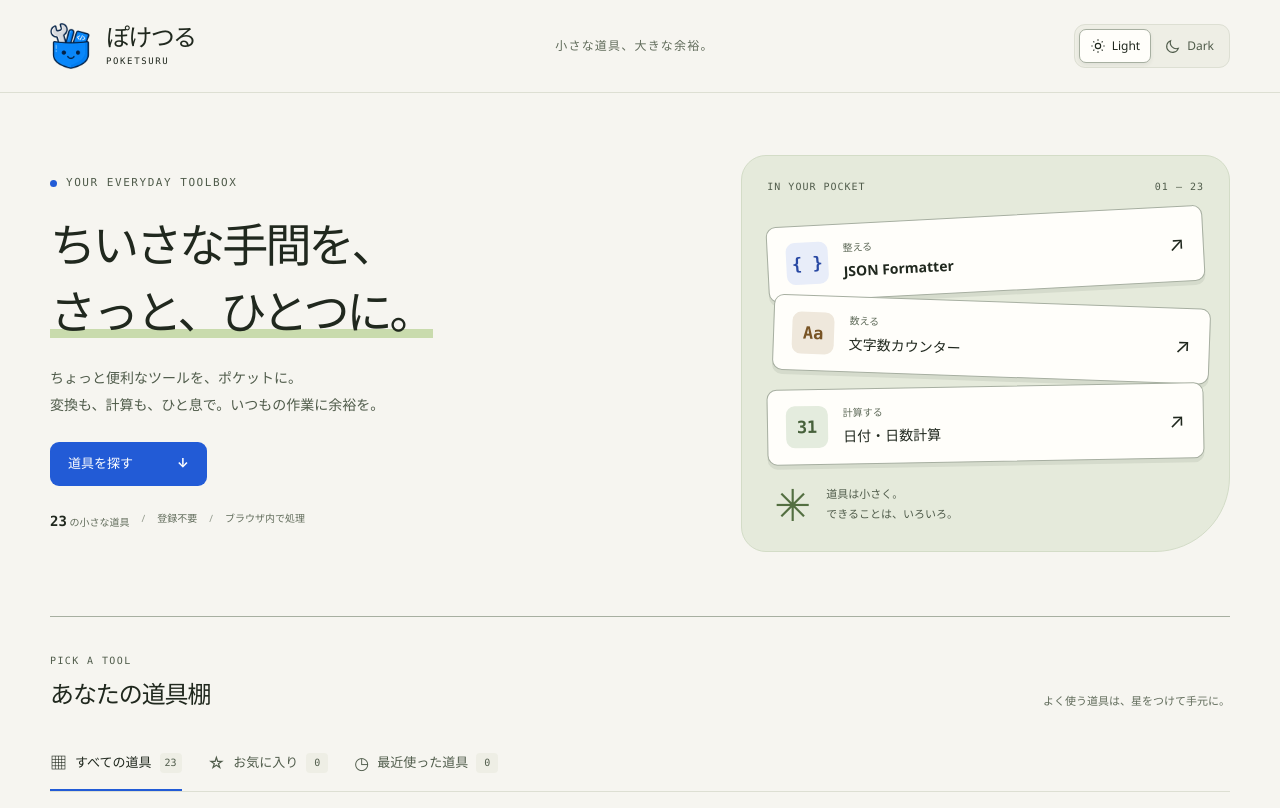
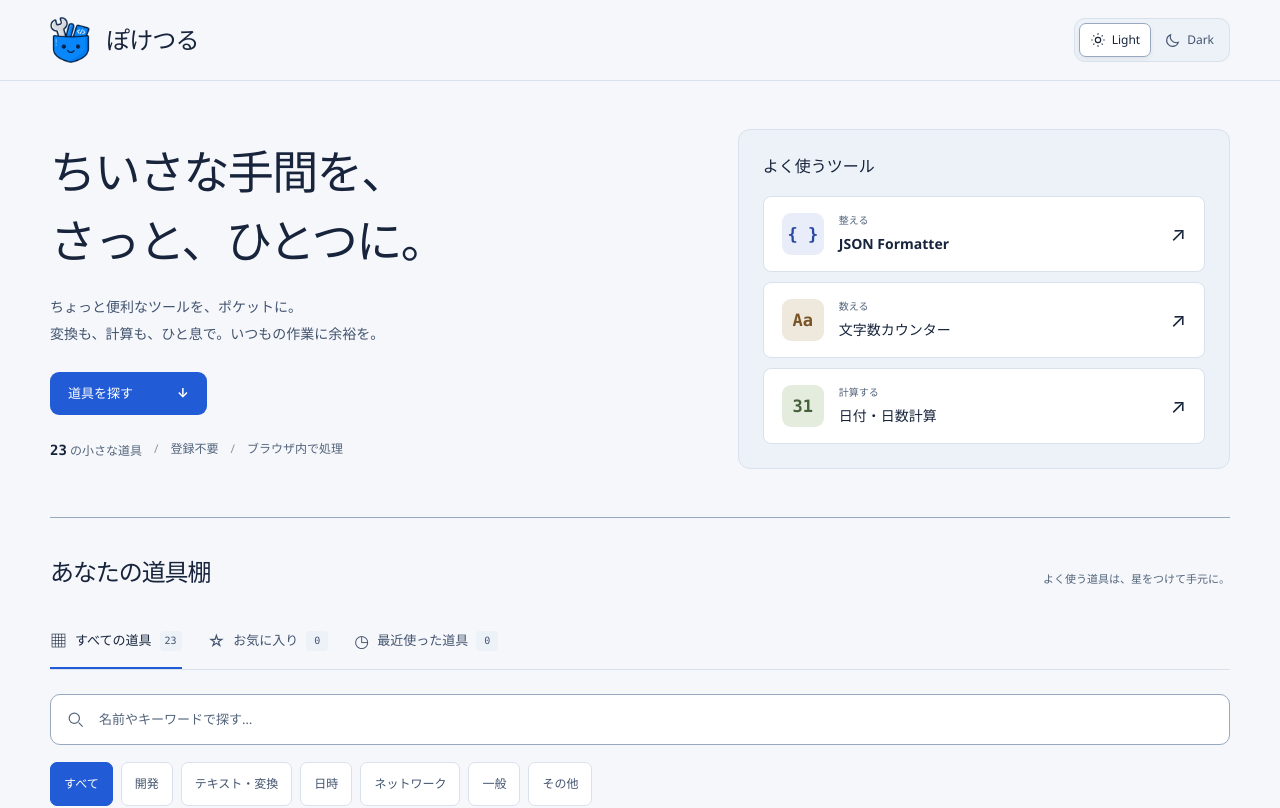
Before and after one commit to marcelows729/web-toolbox, a React (Vite) app: page / in a window 1280 px wide. Shown: the top 808 px of the page. Built offline with nearby package versions, Linux system fonts and the light colour scheme.

Commit message:
青と深いネイビーの落ち着いたデザインに改善

```diff
--- a/src/App.css
+++ b/src/App.css
@@ -1,20 +1,20 @@
 :root {
-  --page-bg: #f6f5f0;
-  --surface: #fffefa;
-  --surface-alt: #eeeee5;
-  --surface-muted: #e9eee4;
-  --border: #dddfd3;
-  --border-strong: #a7afa1;
-  --text: #20281e;
-  --text-soft: #505c4b;
-  --text-muted: #616c5b;
-  --primary: #20281e;
+  --page-bg: #f5f7fb;
+  --surface: #ffffff;
+  --surface-alt: #edf2f8;
+  --surface-muted: #eaf0f8;
+  --border: #d9e1ec;
+  --border-strong: #98a8bf;
+  --text: #17243b;
+  --text-soft: #43546f;
+  --text-muted: #53647b;
+  --primary: #17243b;
   --primary-contrast: #ffffff;
   --accent: #225bd6;
   --accent-hover: #1748b0;
   --accent-soft: rgba(34, 91, 214, 0.10);
-  --tag-bg: #e9eee4;
-  --tag-text: #43533a;
+  --tag-bg: #eaf0f8;
+  --tag-text: #43546f;
   --success-bg: #ecfdf5;
   --success-text: #065f46;
   --success-border: #a7f3d0;
@@ -24,22 +24,22 @@
   --shadow: rgba(32, 40, 30, 0.07);
 }
 :root[data-theme='dark'] {
-  --page-bg: #111712;
-  --surface: #1a231c;
-  --surface-alt: #263229;
-  --surface-muted: #233121;
-  --border: #354137;
-  --border-strong: #667762;
-  --text: #edf2e8;
-  --text-soft: #bfccba;
-  --text-muted: #a4b29e;
-  --primary: #edf2e8;
+  --page-bg: #0b1426;
+  --surface: #121f35;
+  --surface-alt: #1b2b45;
+  --surface-muted: #1b2b45;
+  --border: #30435f;
+  --border-strong: #6982a4;
+  --text: #edf3fc;
+  --text-soft: #c5d2e5;
+  --text-muted: #a9bbd3;
+  --primary: #edf3fc;
   --primary-contrast: #ffffff;
   --accent: #225bd6;
   --accent-hover: #1748b0;
   --accent-soft: rgba(34, 91, 214, 0.22);
-  --tag-bg: #2c3d28;
-  --tag-text: #c5d6b9;
+  --tag-bg: #1b2b45;
+  --tag-text: #c5d2e5;
   --success-bg: #052e2b;
   --success-text: #a7f3d0;
   --success-border: #1f7a64;
@@ -74,16 +74,16 @@
 .hero-copy .eyebrow > span { height: 7px; width: 7px; border-radius: 50%; background: var(--accent); }
 .hero-section h1 { font-size: clamp(32px, 3.6vw, 48px); font-weight: 850; line-height: 1.45; letter-spacing: -.065em; margin: 0 0 18px; }
 .hero-section h1 > span { position: relative; z-index: 0; }
-.hero-section h1 > span::after { content: ''; position: absolute; bottom: 5px; left: 0; right: 0; height: 9px; background: #c9dbad; z-index: -1; }
-:root[data-theme='dark'] .hero-section h1 > span::after { background: #415738; }
+.hero-section h1 > span::after { content: ''; position: absolute; bottom: 5px; left: 0; right: 0; height: 9px; background: #dbe8fc; z-index: -1; }
+:root[data-theme='dark'] .hero-section h1 > span::after { background: #233e66; }
 .subtitle { color: var(--text-soft); font-size: 14px; line-height: 1.95; margin: 0; }
 .hero-cta { display: inline-flex; align-items: center; gap: 44px; margin-top: 24px; padding: 12px 18px; border-radius: 9px; color: #fff; background: var(--accent); text-decoration: none; font-size: 13px; font-weight: 650; transition: background-color .2s, transform .2s; }
 .hero-cta:hover { background: var(--accent-hover); transform: translateY(-2px); }
 .hero-facts { display: flex; flex-wrap: wrap; gap: 12px; margin-top: 25px; color: var(--text-muted); font-size: 10px; }
 .hero-facts > span + span::before { content: '/'; margin-right: 12px; opacity: .65; }
 .hero-facts strong { font-size: 14px; font-family: 'Consolas', monospace; color: var(--text); }
-.pocket-scene { position: relative; background: #e5eadb; border: 1px solid #d3dcc7; border-radius: 25px 25px 75px 25px; padding: 25px; min-width: 0; }
-:root[data-theme='dark'] .pocket-scene { background: #263323; border-color: #40503a; }
+.pocket-scene { position: relative; background: #edf2f8; border: 1px solid #d9e1ec; border-radius: 25px 25px 75px 25px; padding: 25px; min-width: 0; }
+:root[data-theme='dark'] .pocket-scene { background: #121f35; border-color: #30435f; }
 .pocket-label { display: flex; justify-content: space-between; font: 10px 'Consolas', monospace; letter-spacing: .1em; color: var(--text-soft); }
 .pocket-stack { display: grid; gap: 9px; padding: 24px 0 20px; }
 .pocket-ticket { display: flex; align-items: center; gap: 15px; padding: 16px 18px; color: var(--text); background: var(--surface); border: 1px solid var(--border-strong); border-radius: 10px; text-decoration: none; box-shadow: 0 4px 0 rgba(32, 40, 30, .08); transition: transform .22s, box-shadow .22s; }
@@ -1009,9 +1009,9 @@ button[disabled] { transform: none; }
 @media (max-width: 760px) { .everyday-columns { grid-template-columns: 1fr; } }
 @media (prefers-reduced-motion: reduce) { .roulette-wheel { transition: none; } }
 /* Two little stories, with the existing shelf's colors and controls. */
-.playful-quiz { --quiz-wash: #e6eee0; }
+.playful-quiz { --quiz-wash: #eaf0f8; }
 .playful-quiz--companion { --quiz-wash: #e5ebf8; }
-[data-theme='dark'] .playful-quiz { --quiz-wash: #263723; }
+[data-theme='dark'] .playful-quiz { --quiz-wash: #1b2b45; }
 [data-theme='dark'] .playful-quiz--companion { --quiz-wash: #263449; }
 .quiz-panel { overflow: hidden; }
 .quiz-intro, .quiz-result-card { display: grid; grid-template-columns: minmax(200px, .8fr) minmax(0, 1.5fr); gap: 40px; align-items: center; }
@@ -1107,3 +1107,34 @@ button[disabled] { transform: none; }
 .not-found-links { padding-left: 24px; }
 .not-found-links li { margin: 24px 0; line-height: 1.8; }
 .not-found-links p { color: var(--text-soft); font-size: 13px; }
+
+/* Quiet, practical blue branding. */
+.header-inner { min-height: 80px; }
+.brand-wordmark { font-weight: 700; letter-spacing: -.035em; }
+.brand-wordmark small, .header-note { display: none; }
+.hero-section { gap: 48px; padding: 48px 0; }
+.hero-section h1 { font-weight: 700; letter-spacing: -.035em; line-height: 1.5; }
+.hero-section h1 > span::after { display: none; }
+.hero-facts { font-size: 12px; }
+.pocket-scene { border-radius: 12px; padding: 24px; }
+.quick-tools-title { margin: 0; font-size: 16px; font-weight: 600; }
+.pocket-stack { padding: 18px 0 0; gap: 10px; }
+.pocket-ticket, .pocket-ticket:hover { transform: none; box-shadow: none; border-color: var(--border); border-radius: 8px; }
+.pocket-ticket:hover { border-color: var(--accent); background: var(--surface-alt); }
+.tool-card { box-shadow: none; border-radius: 10px; }
+.tool-card:hover { transform: none; box-shadow: none; }
+.tool-card__category { background: transparent; padding: 0; color: var(--text-muted); }
+.tool-card__content h3 { font-weight: 650; }
+.tool-card__content p { line-height: 1.8; }
+.quiz-intro-art, .quiz-result-art { display: none; }
+.quiz-intro, .quiz-result-card { display: block; }
+.quiz-intro-copy { max-width: 640px; padding: 8px 0; }
+.quiz-option { border-radius: 8px; }
+.quiz-options { gap: 12px; }
+.quiz-eyebrow { font-family: inherit; letter-spacing: normal; }
+button, a, input, select, textarea { scroll-margin: 24px; }
+:focus-visible { outline: 3px solid var(--accent); outline-offset: 3px; }
+:root[data-theme='dark'] { --accent: #83b4ff; --accent-hover: #a2c7ff; --primary-contrast: #0b1426; }
+:root[data-theme='dark'] .primary-button, :root[data-theme='dark'] .hero-cta { color: #0b1426; }
+@media (max-width: 600px) { .hero-section { padding: 32px 0; gap: 28px; } .pocket-scene { padding: 18px; } .quiz-actions { flex-wrap: wrap; } .quiz-panel { padding: 20px 16px; } }
+@media (prefers-reduced-motion: reduce) { html { scroll-behavior: auto; } *, *::before, *::after { transition: none !important; animation: none !important; } }
--- a/src/components/tools/ToolCard.tsx
+++ b/src/components/tools/ToolCard.tsx
@@ -3,7 +3,7 @@ import { categoryLabels, type Tool } from '../../types/tool'
 import ToolMark from './ToolMark'
 import { useToolShelf } from '../../state/ToolShelfContext'
 
-export default function ToolCard({ tool, index = 0 }: { tool: Tool; index?: number }) {
+export default function ToolCard({ tool }: { tool: Tool; index?: number }) {
   const { shelf, toggleFavorite } = useToolShelf()
   const favorite = shelf.favorites.includes(tool.id)
   return (
@@ -19,7 +19,7 @@ export default function ToolCard({ tool, index = 0 }: { tool: Tool; index?: numb
       </div>
       <Link to={tool.path} className="tool-card__link" aria-label={`${tool.name} を開く`}>
         <div className="tool-card__content"><h3>{tool.name}</h3><p>{tool.description}</p></div>
-        <div className="tool-card__bottom"><span className="tool-card__category">{categoryLabels[tool.category]}</span><span className="tool-card__number" aria-hidden="true">{String(index + 1).padStart(2, '0')} <span>↗</span></span></div>
+        <div className="tool-card__bottom"><span className="tool-card__category">{categoryLabels[tool.category]}</span></div>
       </Link>
     </article>
   )
--- a/src/pages/HomePage.tsx
+++ b/src/pages/HomePage.tsx
@@ -28,24 +28,24 @@ export default function HomePage() {
   return (
     <div className="container home-page">
       <section className="hero-section">
-        <div className="hero-copy"><p className="eyebrow"><span /> YOUR EVERYDAY TOOLBOX</p>
+        <div className="hero-copy">
           <h1>ちいさな手間を、<br /><span>さっと、ひとつに。</span></h1>
           <p className="subtitle">ちょっと便利なツールを、ポケットに。<br />変換も、計算も、ひと息で。いつもの作業に余裕を。</p>
           <a href="#tool-search" className="hero-cta">道具を探す <span aria-hidden="true">↓</span></a>
           <div className="hero-facts"><span><strong>{tools.length}</strong> の小さな道具</span><span>登録不要</span><span>ブラウザ内で処理</span></div>
         </div>
-        <div className="pocket-scene"><div className="pocket-label"><span>IN YOUR POCKET</span><span>01 — {tools.length}</span></div>
+        <div className="pocket-scene"><h2 className="quick-tools-title">よく使うツール</h2>
           <div className="pocket-stack">{['json-formatter', 'character-counter', 'date-calculator'].map((id, index) => {
             const tool = tools.find(item => item.id === id)!
             return <Link to={tool.path} key={id} className={`pocket-ticket pocket-ticket--${index}`}>
               <ToolMark tool={tool} /><div><span>{['整える', '数える', '計算する'][index]}</span><strong>{tool.name}</strong></div><span className="ticket-arrow" aria-hidden="true">↗</span>
             </Link>
           })}</div>
-          <div className="pocket-bottom"><span aria-hidden="true">✳</span><p>道具は小さく。<br />できることは、いろいろ。</p></div>
+
         </div>
       </section>
       <section className="toolbox" aria-labelledby="toolbox-title">
-        <div className="section-heading"><div><p className="eyebrow">PICK A TOOL</p><h2 id="toolbox-title">あなたの道具棚</h2></div><span className="section-note">よく使う道具は、星をつけて手元に。</span></div>
+        <div className="section-heading"><div><h2 id="toolbox-title">あなたの道具棚</h2></div><span className="section-note">よく使う道具は、星をつけて手元に。</span></div>
         <div className="collection-switcher" role="group" aria-label="道具の表示範囲">
           {(['all', 'favorites', 'recent'] as const).map(value => <button key={value} type="button" className="collection-button"
             aria-pressed={collection === value} onClick={() => setCollection(value)}><span aria-hidden="true">{value === 'all' ? '▦' : value === 'favorites' ? '☆' : '◷'}</span>{collectionLabels[value]}<small>{counts[value]}</small></button>)}
```
Also changed, not shown: tests/quiz-design-browser.mjs (added, +18 -0 lines), 1 other file (tests, documents, lock files or other folders).
